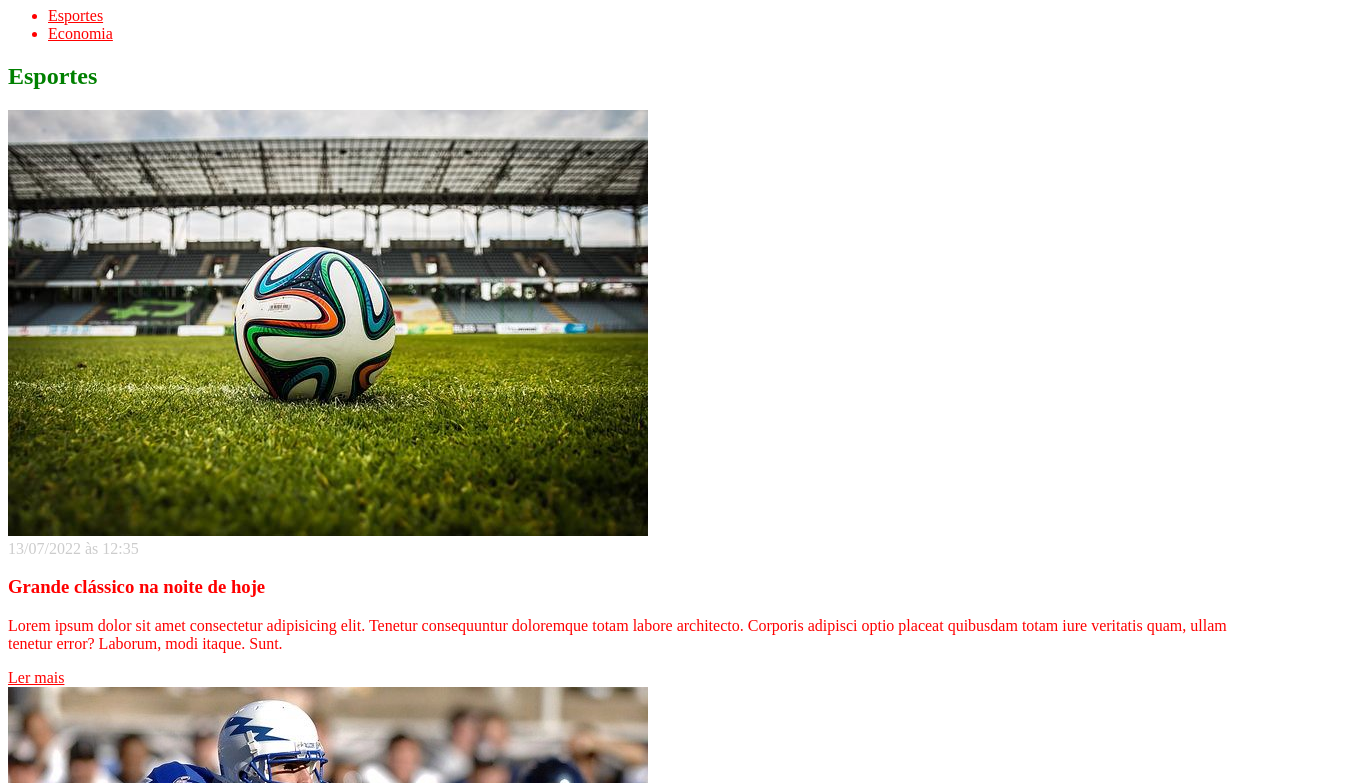
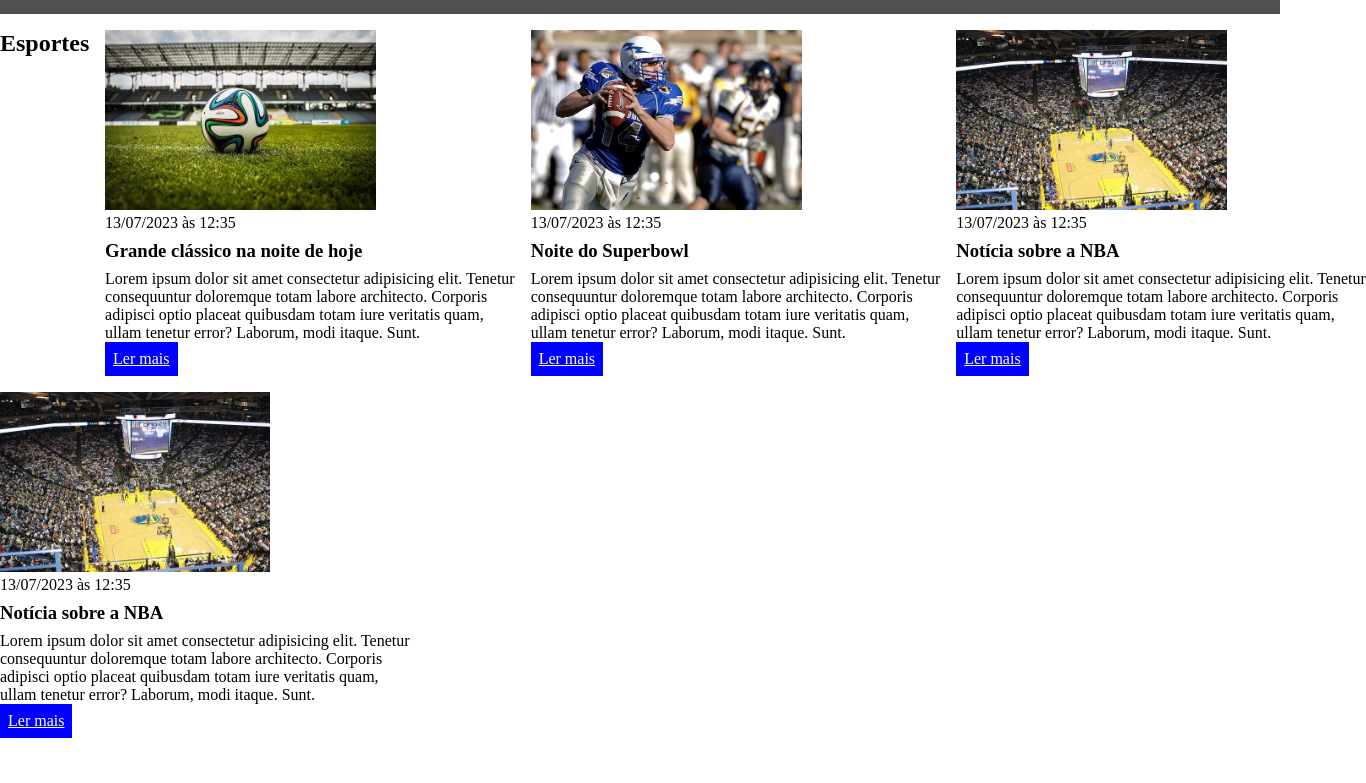
Before and after one commit to Ezeki-el/Modulo_css, a plain HTML site: page CSS/index.html in a window 1280 px wide. Shown: the part 73-856 px from the top of the page, 1366 px wide, since content can reach past the window. Drawn offline with Linux system fonts and the light colour scheme.

Commit message:
Atualizações visuais

```diff
--- a/CSS/index.html
+++ b/CSS/index.html
@@ -21,12 +21,14 @@
             </ul>
         </nav>
     </header>
-    <section>
+    <section id="sports">
+            <div class="container">
+                <div class="articles">
                     <h2>Esportes</h2>
                     <article>
                         <img src="./imagens/futebol.jpg" alt="Bola de futebol no gramado" />
                         <header>
-                <time class="creation-date">13/07/2022 às 12:35</time>
+                            <time class="creation-date">13/07/2023 às 12:35</time>
                         </header>
                         <h3>Grande clássico na noite de hoje</h3>
                         <p>
@@ -37,7 +39,7 @@
                     <article>
                         <img src="./imagens/futebol-americano.jpg" alt="Jogador de futebol americano correndo com a bola na mão" />
                         <header>
-                <time>13/07/2022 às 12:35</time>
+                            <time>13/07/2023 às 12:35</time>
                         </header>
                         <h3>Noite do Superbowl</h3>
                         <p>
@@ -48,7 +50,7 @@
                     <article>
                         <img src="./imagens/basquete.jpg" title="Vista aérea de uma quadra de basquete" />
                         <header>
-                <time>13/07/2022 às 12:35</time>
+                            <time>13/07/2023 às 12:35</time>
                         </header>
                         <h3>Notícia sobre a NBA</h3>
                         <p>
@@ -59,7 +61,7 @@
                     <article>
                         <img src="./imagens/basquete.jpg" title="Vista aérea de uma quadra de basquete" />
                         <header>
-                <time>13/07/2022 às 12:35</time>
+                            <time>13/07/2023 às 12:35</time>
                         </header>
                         <h3>Notícia sobre a NBA</h3>
                         <p>
@@ -67,13 +69,17 @@
                         </p>
                         <a href="#" title="Leia a notícia completa">Ler mais</a>
                     </article>
+                </div>
+        </div>
     </section>
-    <section>
+    <section id="economy">
+        <div class="container">
                 <h2>Economia</h2>
+            <div class="articles">
                 <article>
                     <img src="./imagens/dolares.jpg" alt="Muitos dólares" />
                     <header>
-                <time>13/07/2022 às 12:35</time>
+                        <time>13/07/2023 às 12:35</time>
                     </header>
                     <h3>Dólar em alta de 0.50%</h3>
                     <p>
@@ -84,7 +90,7 @@
                 <article>
                     <img src="./imagens/euro.jpg" alt="Várias notas de euro" />
                     <header>
-                <time>13/07/2022 às 12:35</time>
+                        <time>13/07/2023 às 12:35</time>
                     </header>
                     <h3>Euro em queda de 0.40%</h3>
                     <p>
@@ -95,7 +101,7 @@
                 <article>
                     <img src="./imagens/petroleo.jpg" alt="Extração de petróleo" />
                     <header>
-                <time>13/07/2022 às 12:35</time>
+                        <time>13/07/2023 às 12:35</time>
                     </header>
                     <h3>Alta no preço do barril do petróleo</h3>
                     <p>
@@ -103,6 +109,8 @@
                     </p>
                     <a href="#" title="Leia a notícia completa">Ler mais</a>
                 </article>
+            </div>
+        </div>
     </section>
 </body>
 </html>
--- a/CSS/main.css
+++ b/CSS/main.css
@@ -1,19 +1,64 @@
-h1 {
-    color: green;
+*{
+    box-sizing: border-box;
+    margin: 0;
+    padding: 0;
 }
 
-h2 {
-    color: green;
+body > header{
+    background-color: rgb(82, 81, 81);
+    padding: 16px 0;
+    color: #f5f6fa;
 }
 
-#economy h2 {
-    color: gold;
+header.container{
+    display: flex;
+    align-items: center;
+    justify-content: space-between;
 }
 
-.creation-date {
-    color: #ccc;
+header li{
+    display: inline;
 }
 
-*{
-    color: red;
+header li a {
+    color: #f5f6fa;
 }
+.container {
+    width: 1366px;
+    margin: 0 auto ;
+}
+
+.articles {
+    display: flex;
+    flex-wrap: wrap;
+    justify-content: space-between;
+}
+
+.articles article img{
+    height: 180px;
+}
+
+.articles article {
+    width: 30%;
+}
+
+section {
+    padding: 16px 0;
+}
+
+section h2,
+.articles article{
+    margin-bottom: 16px;
+}
+
+.articles article h3 {
+    margin-top: 8px;
+    margin-bottom: 8px;
+}
+
+.articles article a {
+    background-color: blue;
+    color: #fff;
+    padding: 8px;
+    display: inline-block;
+}
```
Lines whose indentation alone changed are shown as unchanged.
